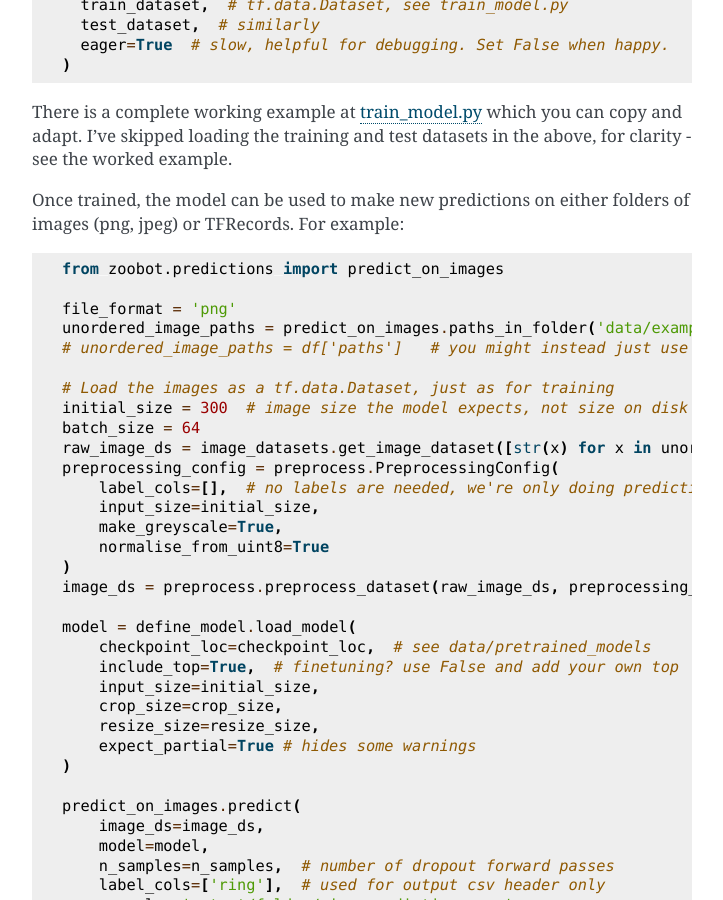
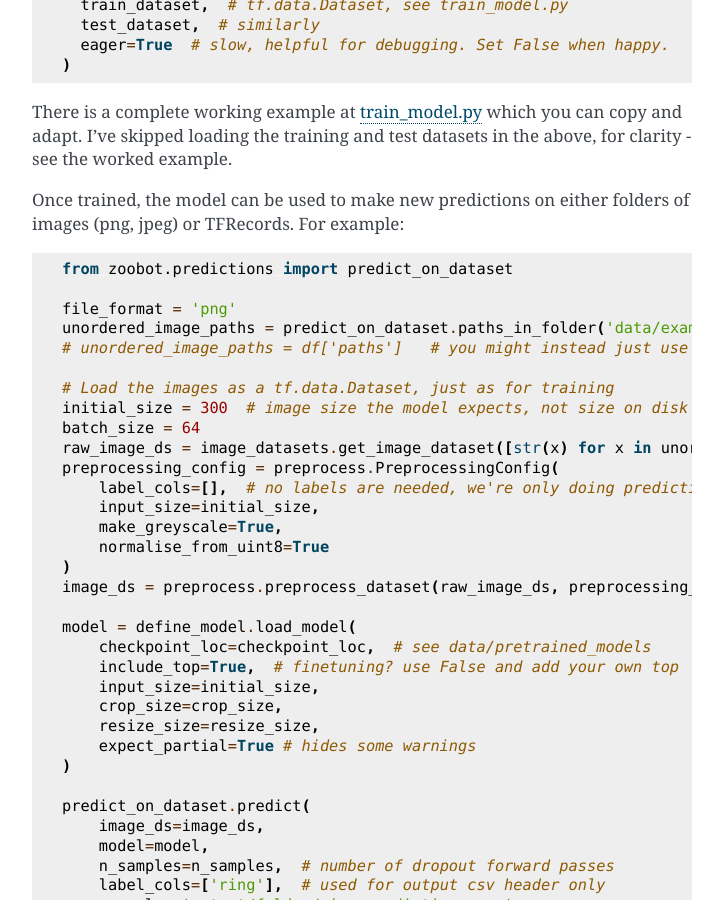
Before and after one commit to mwalmsley/zoobot, a Sphinx documentation site: the page built from docs/guides/decals.rst, in a window 1280 px wide and 900 px high, scrolled down 2140 px. Shown: the whole window, without its empty margins (388-1111 px from the left). Built offline with Sphinx 7.4.7, drawn with Linux system fonts in a browser that asks for light colours; pages that are not in the unit, such as notebooks, are missing from menus.

Commit message:
Non-commit due to filesystem change (WFH)

```diff
--- a/docs/autodoc/predictions.rst
+++ b/docs/autodoc/predictions.rst
@@ -5,4 +5,4 @@ predictions
 .. toctree::
     :maxdepth: 2
 
-    predictions/predict_on_images
+    predictions/predict_on_dataset
--- a/docs/components/overview.rst
+++ b/docs/components/overview.rst
@@ -162,7 +162,7 @@ See the end of `finetune_minimal.py <https://github.com/mwalmsley/zoobot/blob/ma
 .. .. code-block::
 
 ..     file_format = 'png'  # jpg or png supported. FITS is NOT supported (PRs welcome)
-..     predict_on_images.predict(
+..     predict_on_dataset.predict(
 ..         label_cols=label_cols,
 ..         file_format=file_format,
 ..         checkpoint_dir=checkpoint_dir,
@@ -177,7 +177,7 @@ See the end of `finetune_minimal.py <https://github.com/mwalmsley/zoobot/blob/ma
 
 .. .. code-block::
 
-..     predict_on_images.predict(
+..     predict_on_dataset.predict(
 ..         label_cols=label_cols,
 ..         file_format=file_format,
 ..         checkpoint_dir=checkpoint_dir,
--- a/docs/guides/decals.rst
+++ b/docs/guides/decals.rst
@@ -96,10 +96,10 @@ Once trained, the model can be used to make new predictions on either folders of
 
 .. code-block:: python
 
-    from zoobot.predictions import predict_on_images
+    from zoobot.predictions import predict_on_dataset
 
     file_format = 'png'
-    unordered_image_paths = predict_on_images.paths_in_folder('data/example_images', file_format=file_format, recursive=False)
+    unordered_image_paths = predict_on_dataset.paths_in_folder('data/example_images', file_format=file_format, recursive=False)
     # unordered_image_paths = df['paths']   # you might instead just use a catalog
 
     # Load the images as a tf.data.Dataset, just as for training
@@ -123,7 +123,7 @@ Once trained, the model can be used to make new predictions on either folders of
         expect_partial=True # hides some warnings
     )
 
-    predict_on_images.predict(
+    predict_on_dataset.predict(
         image_ds=image_ds,
         model=model,
         n_samples=n_samples,  # number of dropout forward passes
--- a/docs/guides/finetuning.rst
+++ b/docs/guides/finetuning.rst
@@ -111,7 +111,7 @@ Now we stick the new head on top of the pretrained base model:
 .. code-block::
 
     model = tf.keras.Sequential([
-        tf.keras.Input(shape=(requested_img_size, requested_img_size, 1)),
+        tf.keras.layers.InputLayer(input_shape=(requested_img_size, requested_img_size, 1)),
         base_model,
         new_head
     ])
```
Also changed, not shown: docs/autodoc/predictions/predict_on_images.rst (+4 -4 lines), 5 other files.
